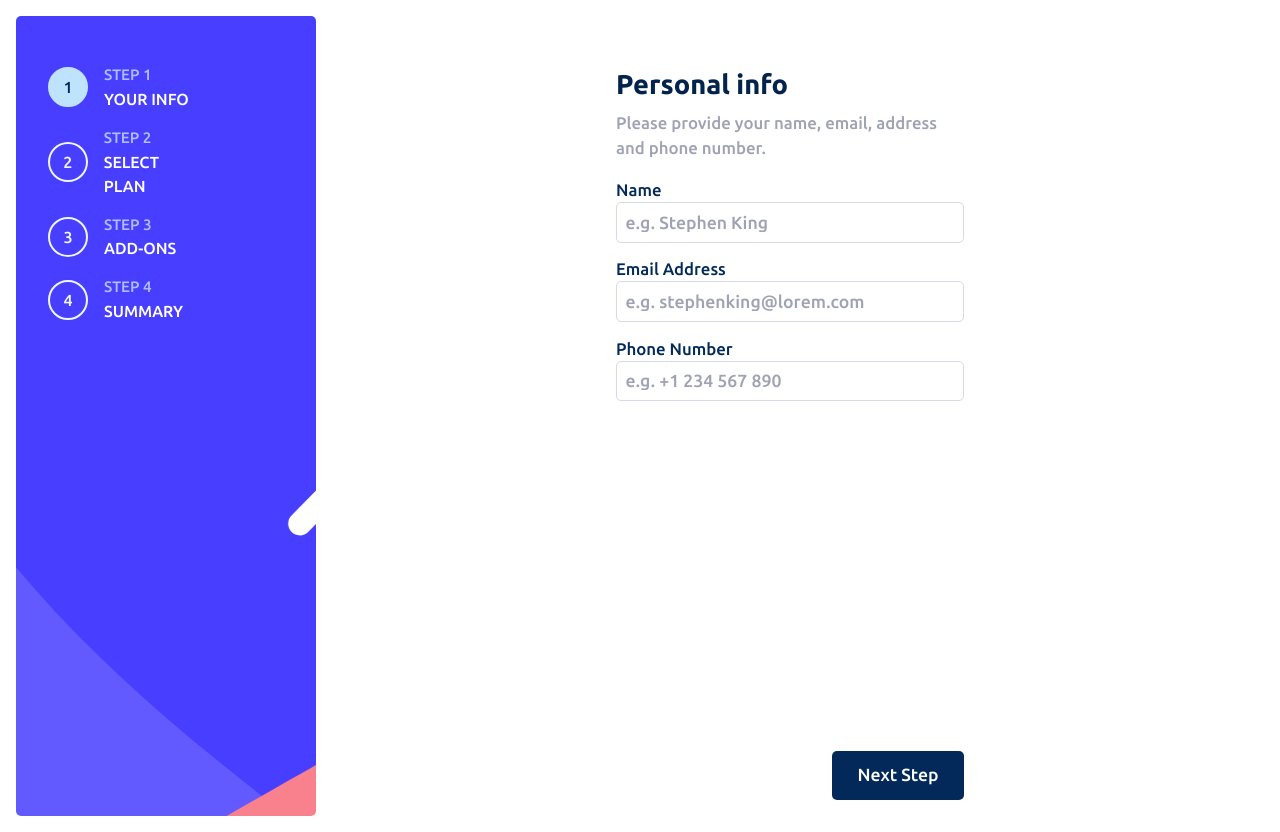
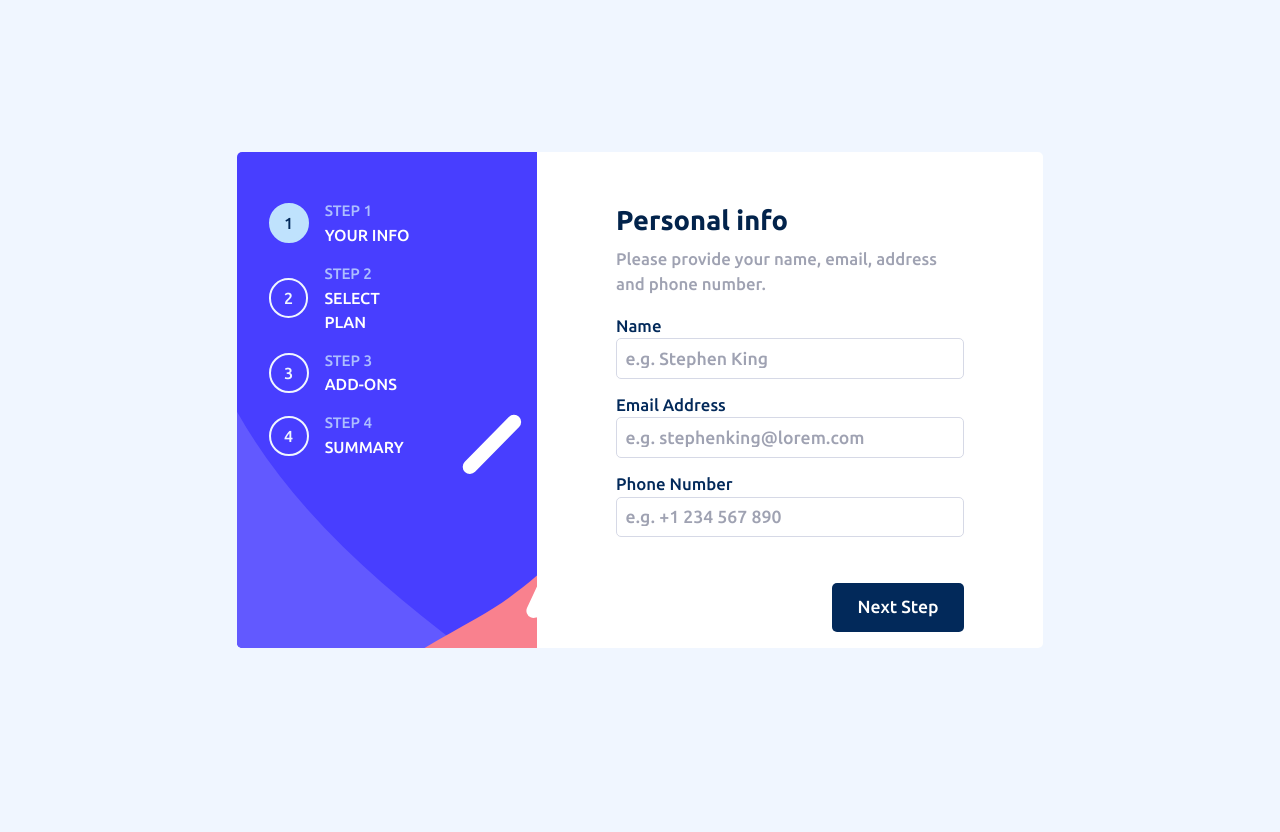
Before and after one commit to Keith-Web3/react-form, a React (Vite) app: page / in a window 1280 px wide. After the commit the page ends 800 px from the top, so only its background shows below. Built offline with nearby package versions, Linux system fonts and the light colour scheme.

Commit message:
fixed looks on large screens

```diff
--- a/src/Sass/hero_section.scss
+++ b/src/Sass/hero_section.scss
@@ -14,7 +14,6 @@ header {
   @media (min-width: 700px) {
     place-content: unset;
     padding-inline: v.$spacer * 2 v.$spacer * 7;
-    border-radius: 5px;
   }
 
   ul {
--- a/src/Sass/index.scss
+++ b/src/Sass/index.scss
@@ -7,16 +7,21 @@ body {
   position: relative;
   padding-bottom: v.$spacer * 7;
   @media (min-width: 700px) {
+    display: grid;
+    place-items: center;
     padding: v.$spacer;
-    background-color: v.$White;
   }
 }
 #root {
+  width: max-content;
+  min-width: 800px;
   @media (min-width: 700px) {
     display: grid;
     grid-template: repeat(2, auto) / minmax(auto, 300px) 1fr;
     grid-template-areas: 'header form' 'header button';
-    min-height: 100vh;
+    background-color: v.$White;
+    border-radius: 5px;
+    overflow: hidden;
   }
 }
 main {
--- a/src/Sass/step_two.scss
+++ b/src/Sass/step_two.scss
@@ -62,6 +62,7 @@
     justify-content: center;
     gap: v.$spacer * 1.3;
     grid-area: switch;
+    padding-block: v.$spacer * 0.5;
 
     @media (min-width: 700px) {
       background-color: v.$Magnolia;
```
Also changed, not shown: 3 other files (tests, documents, lock files or other folders).
